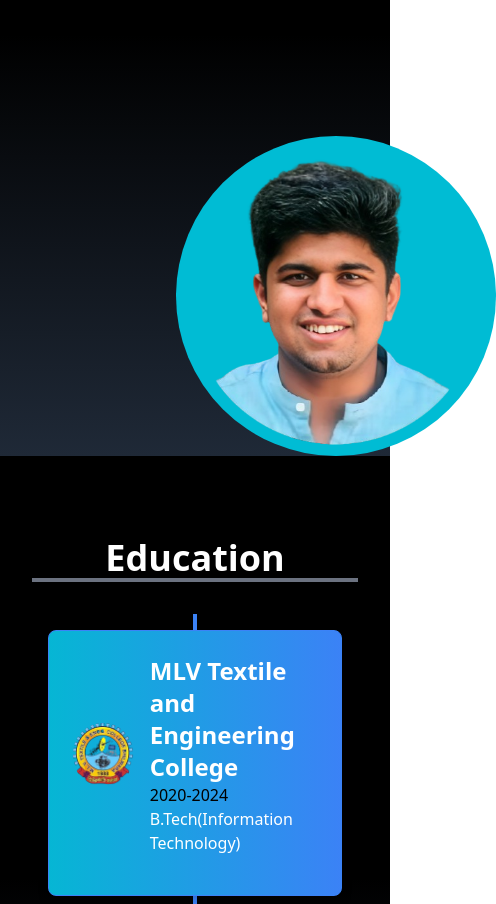
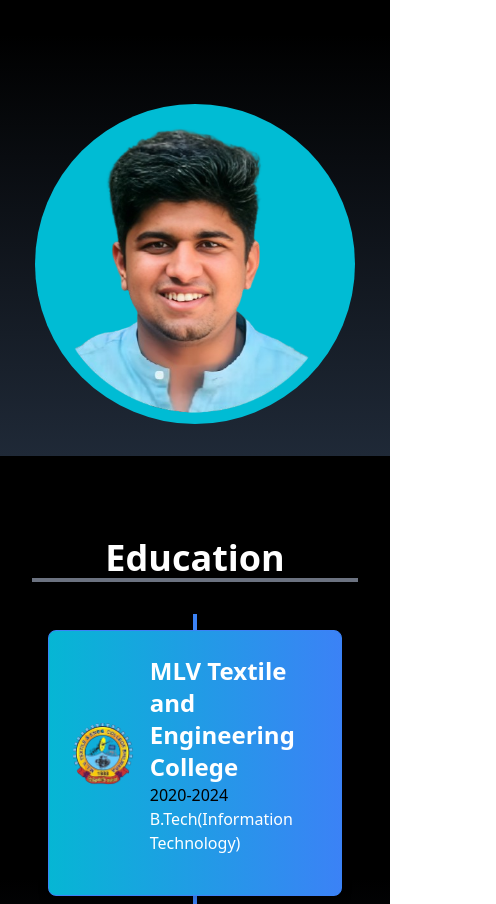
Before and after one commit to PAREEKCHITRANSHU/My_Portfolio, a React (Create React App) app: page / in a window 390 px wide. Shown: the part 1232-2136 px from the top of the page, 496 px wide, since content can reach past the window. Built offline with nearby package versions, Linux system fonts and the light colour scheme.

Commit message:
Update About.jsx

```diff
--- a/src/compoents/About.jsx
+++ b/src/compoents/About.jsx
@@ -12,7 +12,7 @@ const About = () => {
             </p>
         </div>
         <div>
-        <img src={myphoto} alt=" my porfile" className='h-80 ml-40 rounded-full' />
+        <img src={myphoto} alt=" my porfile" className='h-80 md:ml-40 mb-8 md:mb-0 rounded-full' />
         </div>
         </div>
 
```
